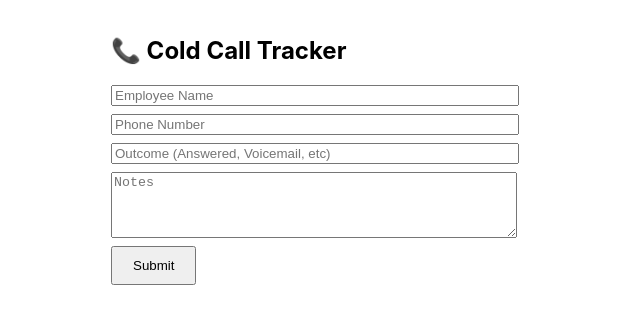
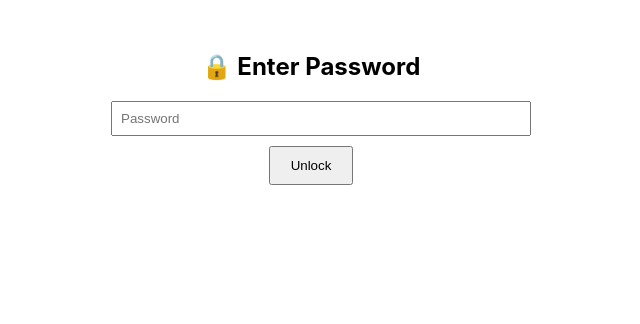
Before and after one commit to CameronW151/cold-call-frontend, a React (Create React App) app: page / in a window 1280 px wide. Shown: the top 324 px of the page, without its empty margins (329-969 px from the left). Built offline with nearby package versions, Linux system fonts and the light colour scheme.

Commit message:
Add password protection screen

```diff
--- a/src/App.js
+++ b/src/App.js
@@ -1,16 +1,27 @@
 import React, { useState } from "react";
 
 function App() {
+  const [authenticated, setAuthenticated] = useState(false);
+  const [passwordInput, setPasswordInput] = useState("");
   const [form, setForm] = useState({
     employee: "",
     phone: "",
     outcome: "",
     notes: "",
   });
-
   const [status, setStatus] = useState("");
 
-  const handleChange = (e) => {
+  const correctPassword = "silvano123"; // You can change this!
+
+  const handleLogin = () => {
+    if (passwordInput === correctPassword) {
+      setAuthenticated(true);
+    } else {
+      alert("Incorrect password");
+    }
+  };
+
+  const handleFormChange = (e) => {
     setForm({ ...form, [e.target.name]: e.target.value });
   };
 
@@ -36,6 +47,25 @@ function App() {
     }
   };
 
+  if (!authenticated) {
+    return (
+      <div style={{ padding: "2rem", maxWidth: "400px", margin: "auto", textAlign: "center" }}>
+        <h2>🔒 Enter Password</h2>
+        <input
+          type="password"
+          placeholder="Password"
+          value={passwordInput}
+          onChange={(e) => setPasswordInput(e.target.value)}
+          style={{ width: "100%", padding: "8px", marginBottom: "10px" }}
+        />
+        <br />
+        <button onClick={handleLogin} style={{ padding: "10px 20px" }}>
+          Unlock
+        </button>
+      </div>
+    );
+  }
+
   return (
     <div style={{ padding: "1rem", maxWidth: "400px", margin: "auto" }}>
       <h2>📞 Cold Call Tracker</h2>
@@ -44,28 +74,28 @@ function App() {
         name="employee"
         placeholder="Employee Name"
         value={form.employee}
-        onChange={handleChange}
+        onChange={handleFormChange}
         style={{ display: "block", margin: "8px 0", width: "100%" }}
       />
       <input
         name="phone"
         placeholder="Phone Number"
         value={form.phone}
-        onChange={handleChange}
+        onChange={handleFormChange}
         style={{ display: "block", margin: "8px 0", width: "100%" }}
       />
       <input
         name="outcome"
         placeholder="Outcome (Answered, Voicemail, etc)"
         value={form.outcome}
-        onChange={handleChange}
+        onChange={handleFormChange}
         style={{ display: "block", margin: "8px 0", width: "100%" }}
       />
       <textarea
         name="notes"
         placeholder="Notes"
         value={form.notes}
-        onChange={handleChange}
+        onChange={handleFormChange}
         rows={4}
         style={{ display: "block", margin: "8px 0", width: "100%" }}
       ></textarea>
```
